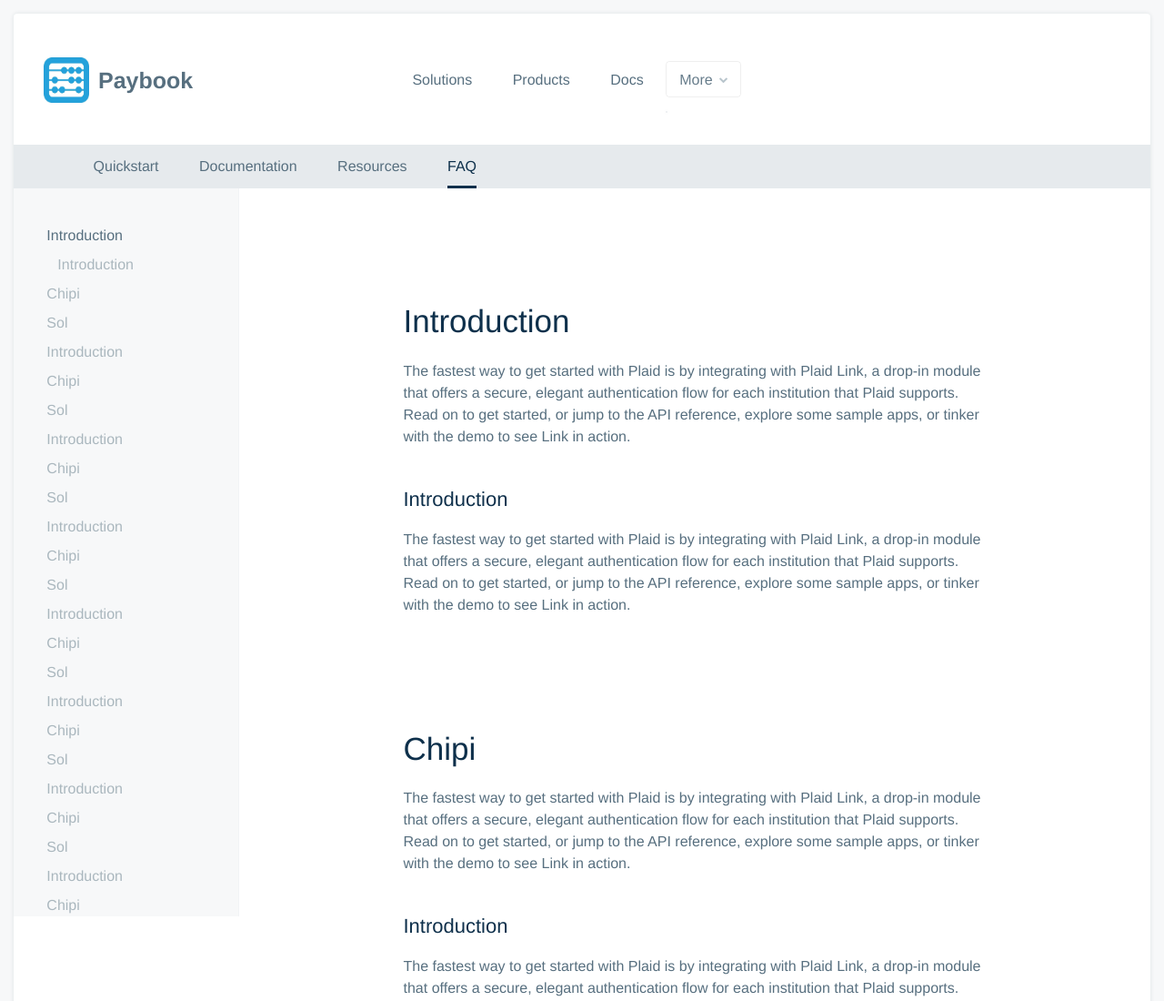
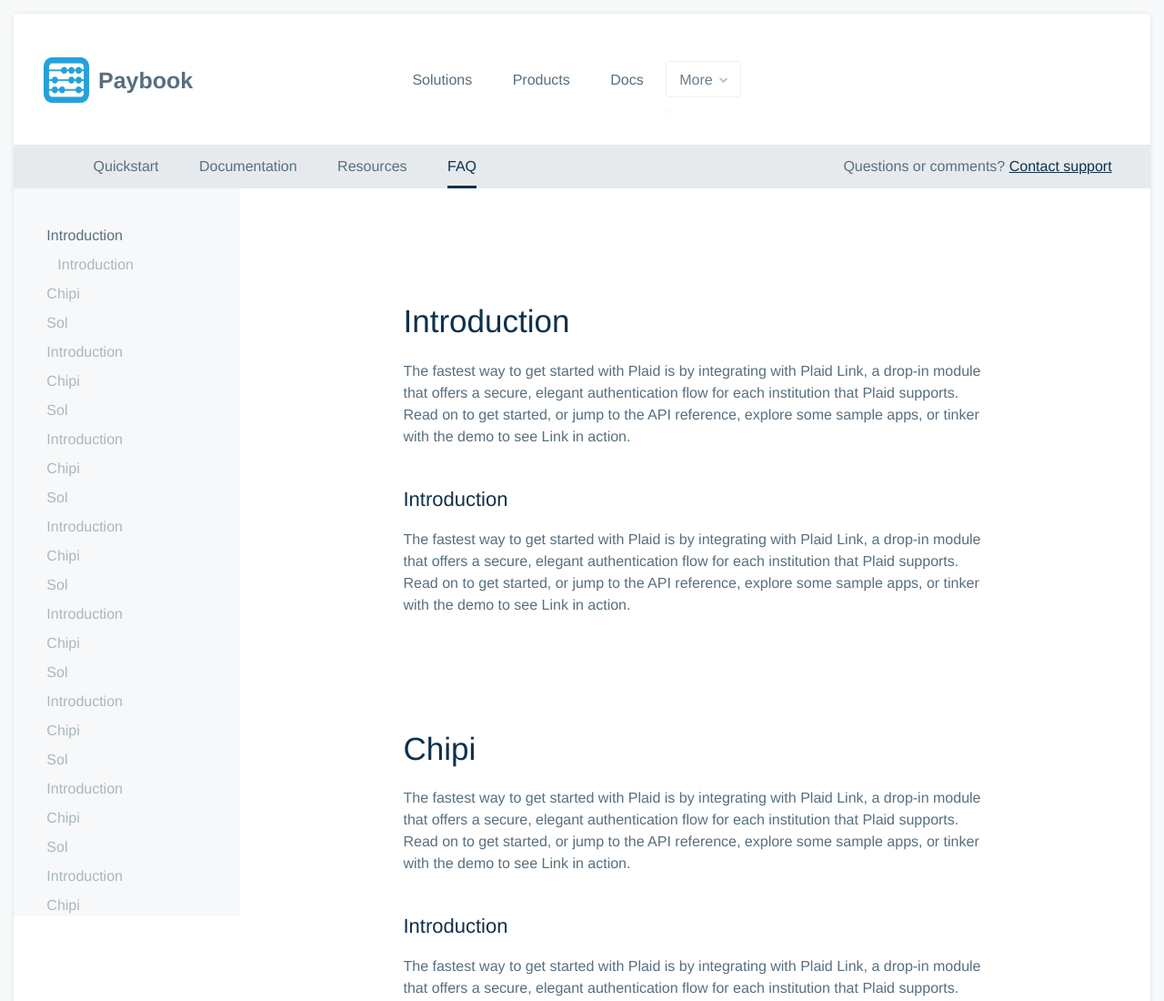
Before and after one commit to ChipiMS/Docs, a website: page public/html/faq.html in a window 1280 px wide. Shown: the top 1100 px of the page at 91% size. Drawn offline with nearby package versions, Linux system fonts and the light colour scheme; some packages are replaced by stand-ins of ours.

Commit message:
El commit anterior no estaba completo, pero ahora sí ;)

```diff
--- a/public/css/mediumStyle.css
+++ b/public/css/mediumStyle.css
@@ -48,9 +48,6 @@
 }
 #DocsCardsContainer{
 	width: 100%;
-}
-#DocsContent{
-	padding-top: 0;
 }
 .FooterCopyright{
 	font-size: 11px;
--- a/public/html/faq.html
+++ b/public/html/faq.html
@@ -58,7 +58,6 @@
 			<div class="NavigationBlocker"></div>
 		</nav>
 		<article class="Docs">
-			<div id="DocsContent">
 			<!-- SUBNAVIGATION -->
 			<div class="Subnavigation">
 				<div class="SubnavigationSelected" ng-click="showSmallSubviews($event)">
@@ -71,6 +70,10 @@
 					<li class="SubnavigationItem"><a href="/docs/resources">Resources</a></li>
 					<li class="SubnavigationItem SubnavigationItemSelected">FAQ</li>
 				</ul>
+				<div id="ContactSupport">
+					<span>Questions or comments?</span>
+					<a href="/contact">Contact support</a>
+				</div>
 			</div>
 			<div id="ContainerLeftRight">
 				<div id="TopicsLeft">
@@ -96,7 +99,6 @@
 					</center>
 				</div>
 			</div>
-			</div>
 		</article>
 	</main>
 
```
Also changed, not shown: public/html/documentation.html (+4 -0 lines), public/html/quickstart.html (+4 -2 lines), public/html/resources.html (+0 -2 lines). Lines whose indentation alone changed are shown as unchanged.
